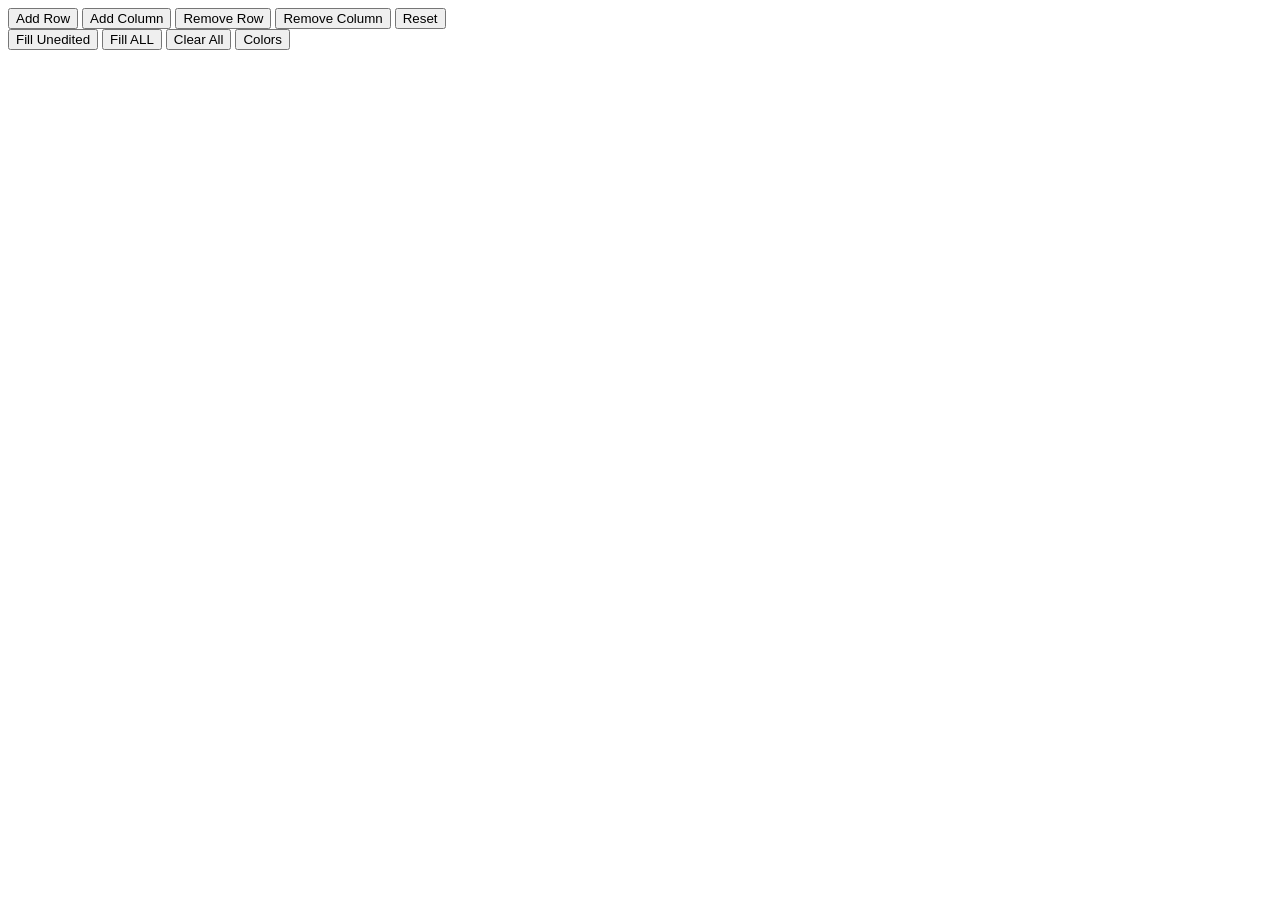
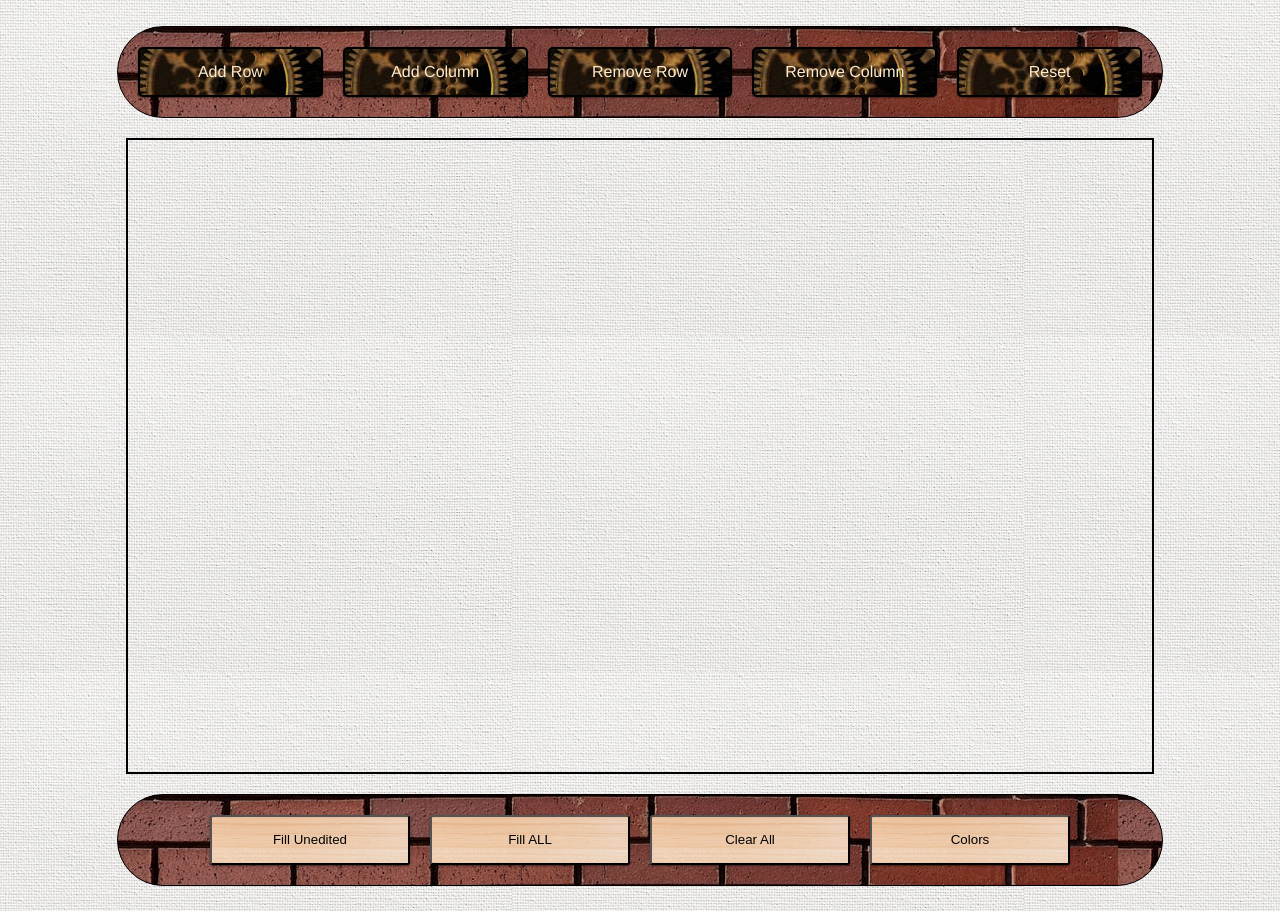
Before and after one commit to Rafs-Git/Assignment-5-TTP, a plain HTML site: page index.html in a window 1280 px wide. Before the commit the page ends 800 px from the top, so only its background shows below. Drawn offline with Linux system fonts and the light colour scheme.

Commit message:
"Stylistic Overhaul"
Added a lot of styling for in site:

	- Added a background image
	- Added menu bar backgorund image
	- Spaced out the items
	- Added button background images
	- Added button box element styling
	- Properly partioned site

```diff
--- a/css/index.css
+++ b/css/index.css
@@ -15,5 +15,87 @@
     display: inline;
 }
 
+/* Shows color list when hovering over color menu */
+#color-menu:hover #colors-list {display: block;}
 
-#color-menu:hover #colors-list {display: block;}
+/*====== Styling Site ======*/
+/*=== Global Changes ===*/
+
+body {
+    background-image: url(/images/canvas-background.jpg);
+    margin: 0;
+    padding: 0;
+}
+/*=== Header (Grid Manipulation Options) Changes ===*/
+header {
+    background-image: url(/images/brick-background.jpeg);
+    border-radius: 50px;
+    width: 80%;
+    height: fit-content;
+    display: flex;
+    margin: 2% auto 20px auto;
+    padding: 10px;
+    justify-content: center;
+    align-items: center;
+    border: black 1px solid;
+}
+
+.grid-manipulation-buttons {
+    background-image: url(/images/gear-background.jpg);
+    border-radius: 5px;
+    display: inline;
+    margin: 10px;
+    height: 50px;
+    width: 200px;
+    border: solid black 2px;
+    color: blanchedalmond;
+    font-size: 16px;
+    font-family: 'Franklin Gothic Medium', 'Arial Narrow', Arial, sans-serif;
+    box-shadow: 0px 1px 2px rgba(0, 0, 0, 0.5);
+}
+
+.grid-manipulation-buttons:active {
+    top: 2px;
+    left: 1px;
+    box-shadow: none;
+}
+
+/*=== Footer (Color Manipulation Options) Changes ===*/
+footer {
+    background-image: url(/images/brick-background.jpeg);
+    border-radius: 50px;
+    width: 80%;
+    height: fit-content;
+    display: flex;
+    background-color: rebeccapurple;
+    margin: 20px auto 2% auto;
+    padding: 10px;
+    justify-content: center;
+    align-items: center;
+    border: black 1px solid;
+}
+
+.paint-manipulation-buttons {
+    border-radius: 3px;
+    display: inline;
+    margin: 10px;
+    height: 50px;
+    width: 200px;
+    box-shadow: 0px 1px 2px rgba(0, 0, 0, 0.5);
+    background-image: url(/images/desk-background.jpg);
+}
+
+.paint-manipulation-buttons:active {
+    top: 2px;
+    left: 1px;
+    box-shadow: none;
+}
+
+/*=== Main (Painting Area) Changes ===*/
+main {
+    height: 632px;
+    width: 80%;
+    border: black 2px solid;
+    margin: 0 auto;
+    position: block;
+}
--- a/index.html
+++ b/index.html
@@ -1,35 +1,52 @@
 <!DOCTYPE html>
 <html>
+
     <head>
+
         <title>
             Assignment 5 for TTP
         </title>
+
         <meta name="author" content="Rafid, Max, and Zijinhui">
         <link href="/css/index.css" rel="stylesheet">
+
     </head>
+
     <body>
 
         <!-- Holds All Grid Manipulation Options -->
-            <footer id="grid-manipulation">
+        <header id="grid-manipulation">
+
             <button class="grid-manipulation-buttons">Add Row</button>
             <button class="grid-manipulation-buttons">Add Column</button>
             <button class="grid-manipulation-buttons">Remove Row</button>
             <button class="grid-manipulation-buttons">Remove Column</button>
             <button class="grid-manipulation-buttons">Reset</button>
+
         <!-- Closes #grid-manipulation -->
-            </footer>
+        </header>
 
-        <div id="grid-area">
+        <!-- Contains picture area -->
+        <main id="grid-area">
+
         <!-- Closes #grid-area -->
-        </div>
+        </main>
 
-        <div id="color-settings">
+        <!-- Holds All Color Options -->
+        <footer id="color-settings">
+
             <button class="paint-manipulation-buttons">Fill Unedited</button>
             <button class="paint-manipulation-buttons">Fill ALL</button>
             <button class="paint-manipulation-buttons">Clear All</button>
+
+            <!-- Dropdown Menu For Colors -->
             <div id="color-menu">
+
                 <button id="color-menu-button" class="paint-manipulation-buttons">Colors</button>
+
+                <!-- Dropdown menu content -->
                 <div id="colors-list">
+
                     <button class="color-btns">Blue</button>
                     <button class="color-btns">Red</button>
                     <button class="color-btns">Green</button>
@@ -38,11 +55,16 @@
                     <button class="color-btns">Black</button>
                     <button class="color-btns">White</button>
                     <button class="color-btns">Yellow</button>
+
                 <!-- Closes #colors-list -->
                 </div>
+
             <!-- Closes #color-menu -->
             </div>
+
         <!-- Closes #color-settings -->
-        </div>
+        </footer>
+
     </body>
+
 </html>
```
Also changed, not shown: images/brick-background.jpeg (added), images/canvas-background.jpg (added), images/desk-background.jpg (added), images/gear-background.jpg (added). Lines whose indentation alone changed are shown as unchanged.
